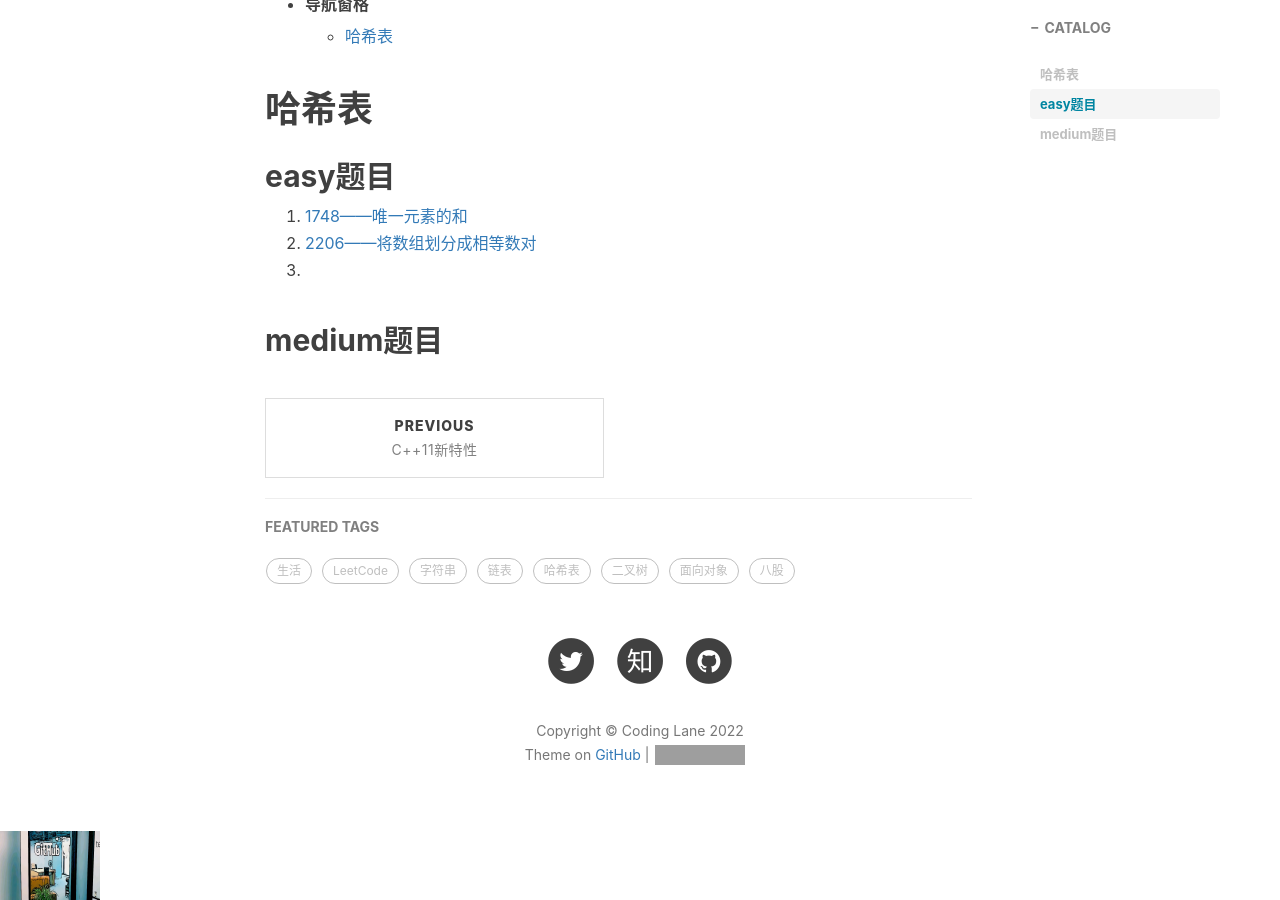
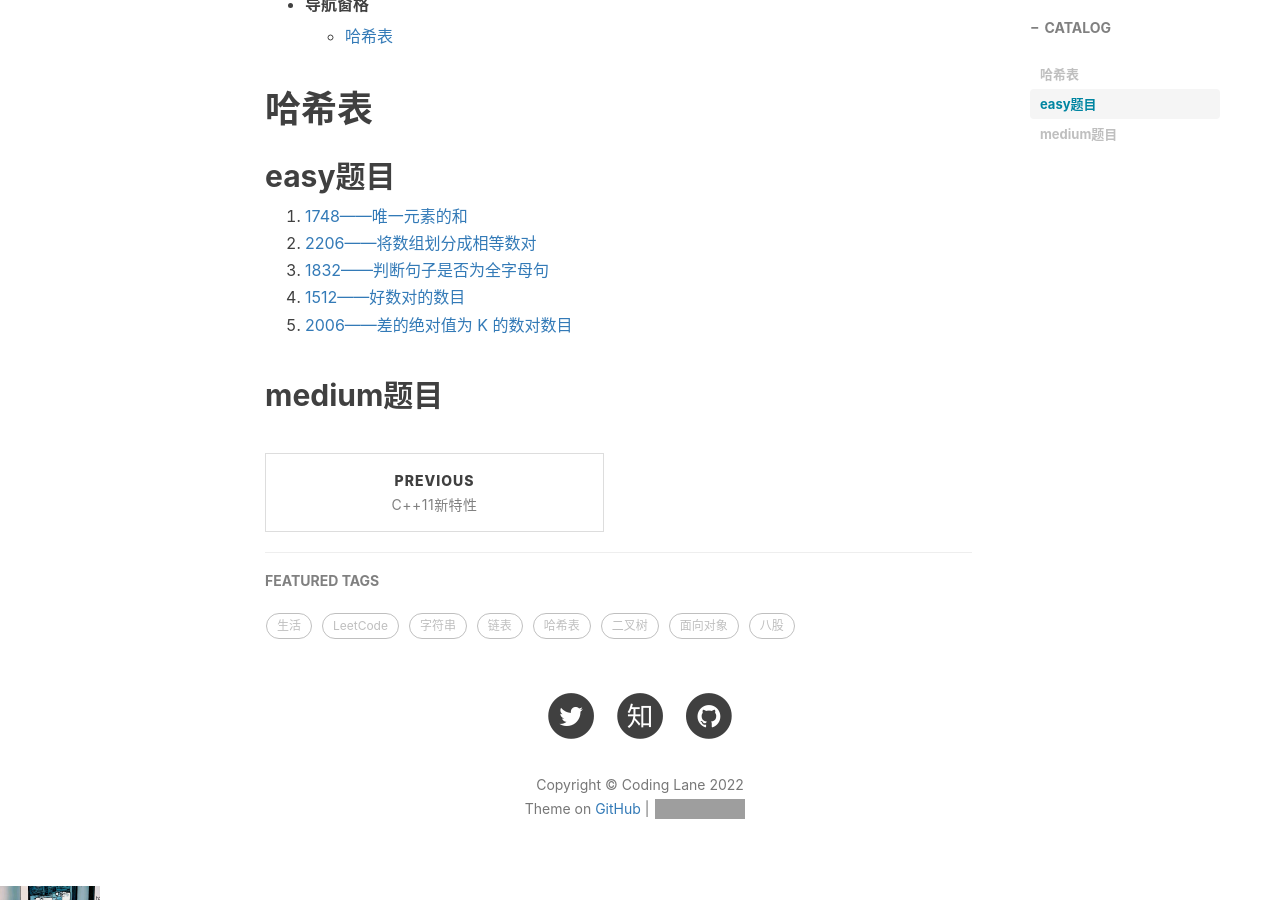
Before and after one commit to xie96808/xie96808.github.io, a Jekyll site: the page built from _posts/2022-05-22-刷题分类!.md, in a window 1280 px wide and 900 px high, scrolled down 600 px. Built offline with Jekyll 4.4.1, drawn with Linux system fonts in a browser that asks for light colours; nearby versions of some CDN libraries; comment, search, counter and statistics services are not loaded; grey boxes are pictures that could not be loaded.

Commit message:
Update 2022-05-22-刷题分类!.md

```diff
--- a/_posts/2022-05-22-刷题分类!.md
+++ b/_posts/2022-05-22-刷题分类!.md
@@ -23,6 +23,8 @@ tags:								#标签
 
 1. [1748——唯一元素的和](https://leetcode.cn/problems/sum-of-unique-elements/)
 2. [2206——将数组划分成相等数对](https://leetcode.cn/problems/divide-array-into-equal-pairs/)
-3.
+3. [1832——判断句子是否为全字母句](https://leetcode.cn/problems/check-if-the-sentence-is-pangram/)
+4. [1512——好数对的数目](https://leetcode.cn/problems/number-of-good-pairs/)
+5. [2006——差的绝对值为 K 的数对数目](https://leetcode.cn/problems/count-number-of-pairs-with-absolute-difference-k/)
 
 ## medium题目
```
